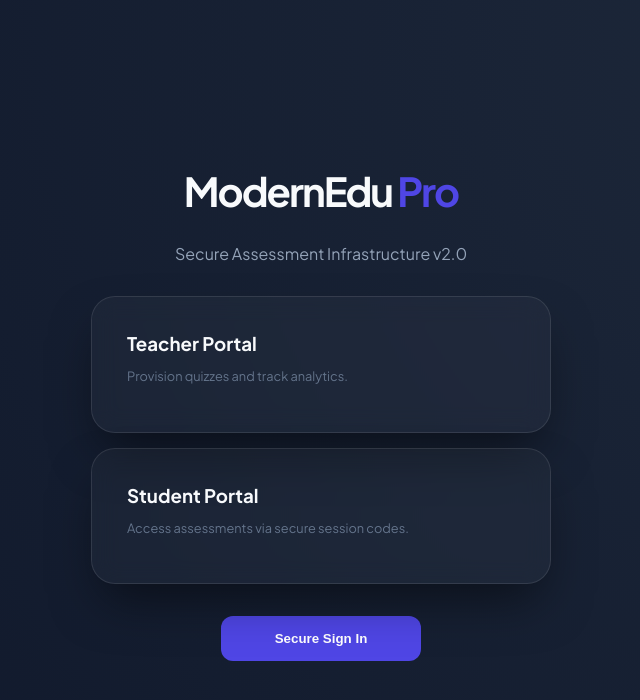
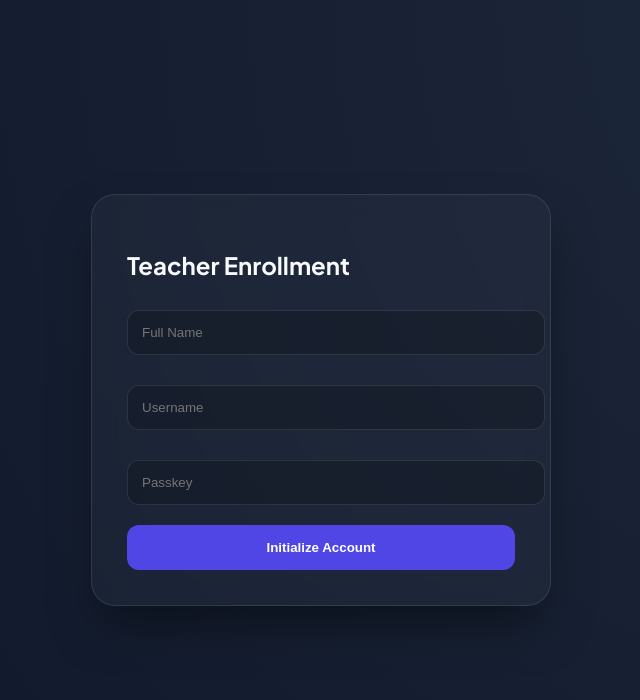
Before and after one commit to AnthonyCobbinah/ModernEdu-Quiz-App, a Flask app: page /register/teacher in a window 1280 px wide. Shown: the top 700 px of the page, without its empty margins (319-959 px from the left). Run offline with Flask 3, Linux system fonts and the light colour scheme.

Commit message:
Update register.html

```diff
--- a/templates/register.html
+++ b/templates/register.html
@@ -1,23 +1,34 @@
 {% extends "layout.html" %}
 {% block content %}
-<div style="text-align: center; margin-bottom: 2rem;">
-    <h1 style="font-size: 2.5rem; letter-spacing: -2px;">ModernEdu <span style="color:var(--primary)">Pro</span></h1>
-    <p style="color: #94a3b8;">Secure Assessment Infrastructure v2.0</p>
+<div class="glass-card">
+    <h2>{{ role.capitalize() }} Enrollment</h2>
+    <form id="regForm">
+        <input type="text" id="full_name" placeholder="Full Name" required>
+        {% if role == 'teacher' %}
+            <input type="text" id="username" placeholder="Username" required>
+        {% else %}
+            <input type="text" id="index_number" placeholder="Index Number" required>
+        {% endif %}
+        <input type="password" id="password" placeholder="Passkey" required>
+        <button type="submit" class="btn btn-primary">Initialize Account</button>
+    </form>
 </div>
 
-<div style="display: grid; gap: 15px;">
-    <div class="glass-card" onclick="location.href='/register/teacher'" style="cursor:pointer; transition: 0.3s;">
-        <h3 style="margin:0">Teacher Portal</h3>
-        <p style="font-size:0.8rem; color:#64748b">Provision quizzes and track analytics.</p>
-    </div>
-
-    <div class="glass-card" onclick="location.href='/register/student'" style="cursor:pointer; transition: 0.3s;">
-        <h3 style="margin:0">Student Portal</h3>
-        <p style="font-size:0.8rem; color:#64748b">Access assessments via secure session codes.</p>
-    </div>
-</div>
-
-<div style="text-align: center; margin-top: 2rem;">
-    <button class="btn btn-primary" onclick="location.href='/login'" style="width:200px">Secure Sign In</button>
-</div>
+<script>
+document.getElementById('regForm').onsubmit = async (e) => {
+    e.preventDefault();
+    const res = await fetch('/api/auth/register', {
+        method: 'POST',
+        headers: {'Content-Type': 'application/json'},
+        body: JSON.stringify({
+            full_name: document.getElementById('full_name').value,
+            password: document.getElementById('password').value,
+            role: "{{ role }}",
+            username: document.getElementById('username')?.value,
+            index_number: document.getElementById('index_number')?.value
+        })
+    });
+    if(res.ok) location.href = '/login';
+};
+</script>
 {% endblock %}
```
